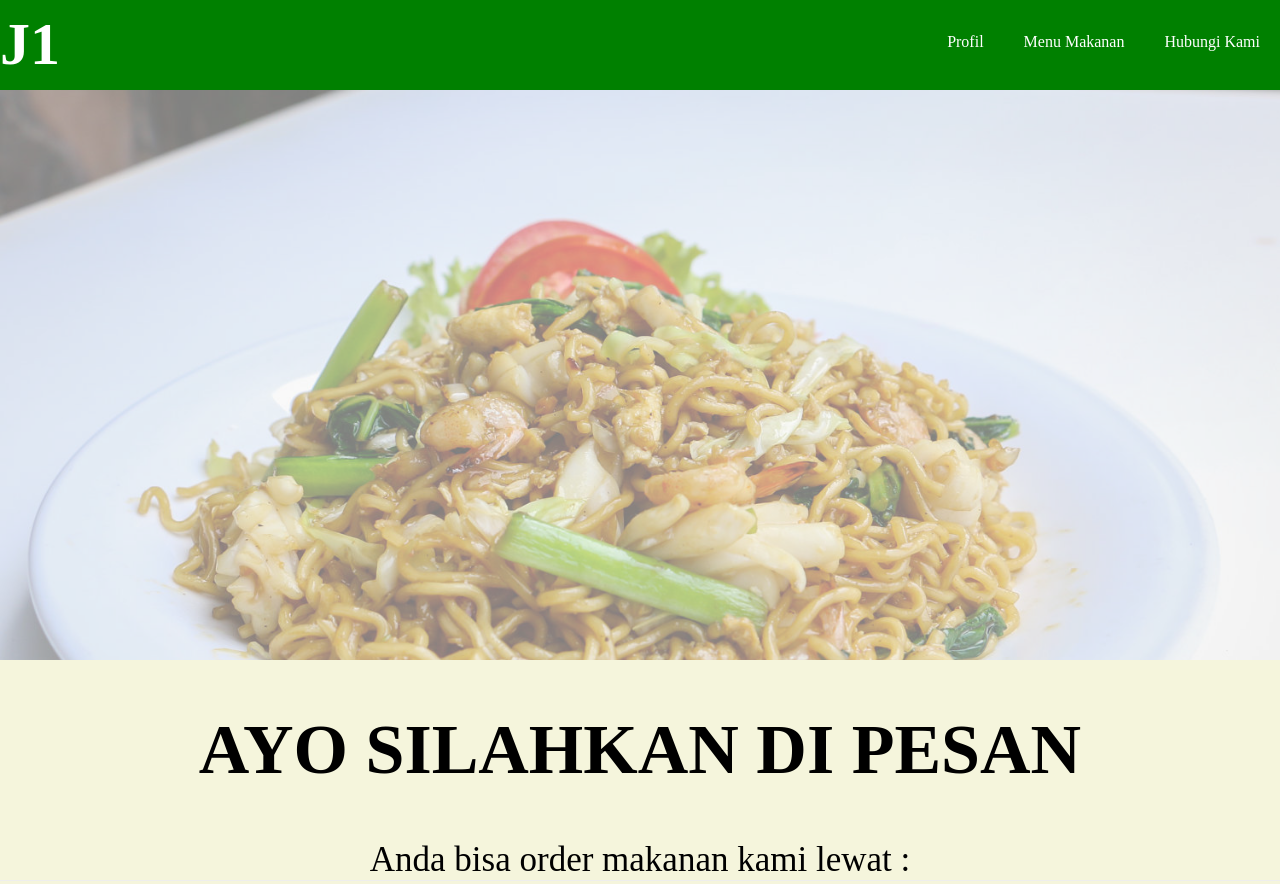
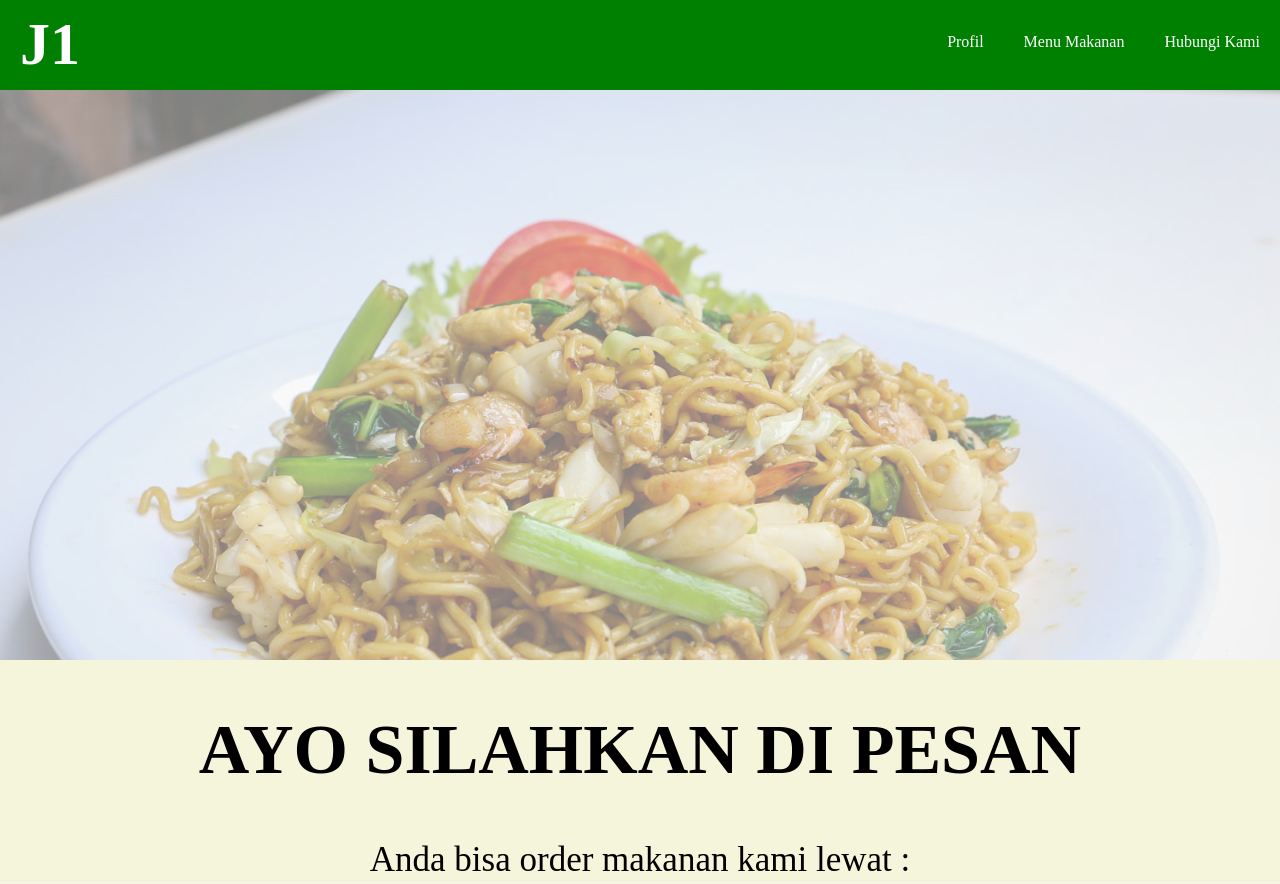
Before and after one commit to taufikrahman24051995/taufikrahman24051995, a plain HTML site: page index.html in a window 1280 px wide. Shown: the top 884 px of the page. Drawn offline with Linux system fonts and the light colour scheme.

Commit message:
Update stylesheet.css

```diff
--- a/stylesheet.css
+++ b/stylesheet.css
@@ -24,7 +24,7 @@ li {
 .header-logo h1{
   float: left;
   font-size: 60px;
-  padding: 0px 0px;
+  padding: 0px 20px;
   margin-top:10px
 }
 
```
